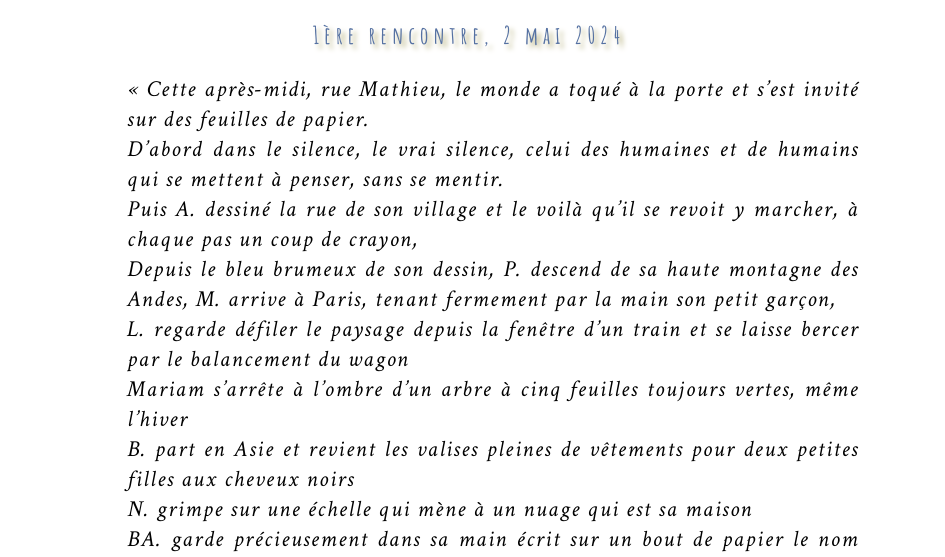
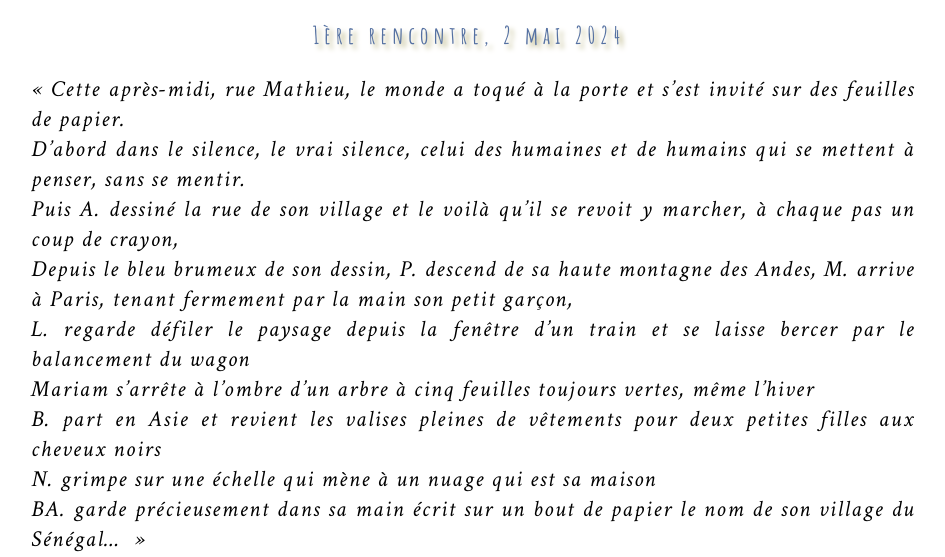
Before and after one commit to leshnik/revertouthaut, a Jekyll site: the page built from empreintes-sur-le-chemin.md, in a window 1280 px wide. Shown: the part 3223-3780 px from the top of the page, without its empty margins (171-1116 px from the left). Built offline with Jekyll 4.4.1, drawn with Linux system fonts in a browser that asks for light colours; grey boxes are pictures that could not be loaded.

Commit message:
brins,celles,empreintes change margin-left,right

```diff
--- a/empreintes-sur-le-chemin.md
+++ b/empreintes-sur-le-chemin.md
@@ -48,7 +48,7 @@
 </div>
 
 <h5>1ère rencontre, 2 mai 2024</h5>
-<p style="margin-left:8rem; margin-right:5rem; margin-top:-1rem;">
+<p style="margin-left:2rem; margin-right:1.5rem; margin-top:-1rem;">
 <cite style="line-height: 1.5rem; letter-spacing:.1rem">
 «&nbsp;Cette après-midi, rue Mathieu, le monde a toqué à la porte et s’est invité sur des feuilles de papier.<br>
 D’abord dans le silence, le vrai silence, celui des humaines et de humains qui se mettent à penser, sans se mentir.<br>
@@ -65,7 +65,7 @@
   <img src="https://res.cloudinary.com/dnxcesebo/image/upload/v1736092413/de-colombia_q2qpyy.jpg">
 </div>
 <h5>2ème rencontre, 16 mai 2024</h5>
-<p style="margin-left:8rem; margin-right:5rem; margin-top:-1rem;">
+<p style="margin-left:2rem; margin-right:1.5rem; margin-top:-1rem;">
 <cite style="line-height: 1.5rem; letter-spacing:.1rem;">
 «&nbsp;Tahia montre sur la carte du monde d’où elle vient, c’est tout là bas, près du Pacifique, au centre du Chili. Aujourd’hui, elle est venue portant la Terre sous forme d’argile blanche un peu collante et en donne un bout à chacune et chacun. Chacun a droit à un morceau de terre, à son territoire à imaginer.<br>
 Alors les mains commencent à travailler, à inventer et très très vite, des mondes, des formes et des jardins apparaissent.<br>
@@ -80,7 +80,7 @@
   <img src="https://res.cloudinary.com/dnxcesebo/image/upload/v1736092540/scott-drawing_pjjure.jpg">
 </div>
 <h5>4ème rencontre, 13 juin 2024</h5>
-<p style="margin-left:8rem; margin-right:5rem; margin-top:-1rem;">
+<p style="margin-left:2rem; margin-right:1.5rem; margin-top:-1rem;">
 <cite style="line-height: 1.5rem; letter-spacing:.1rem;">
 « C. modèle un visage, d’abord un qui ressemble à celui d’un masque fang, visage très allongé, puis le visage se transforme et devient celui d’un vieil homme, gardien d’un village dans lequel C. a imaginé une tente pour recevoir du monde, un panier de pains, et une planche pour écraser les grains. Elle grave aussi sur une plaque d’argile ces mots : never let go. Il ne faut jamais abandonner. A la fin de la séance, je parle avec elle, elle a les larmes aux yeux, je la sens bien découragée. Elle me dit qu’être venue ici, lui a fait du bien. Never let go et long est le chemin.
 
@@ -96,7 +96,7 @@
 </div>
 
 <h5>6ème rencontre, 11 juillet 2024</h5>
-<p style="margin-left:8rem; margin-right:5rem; margin-top:-1rem;">
+<p style="margin-left:2rem; margin-right:1.5rem; margin-top:-1rem;">
 <cite style="line-height: 1.5rem; letter-spacing:.1rem;">
 « «T. aujourd’hui est arrivée maquillée. On la voit faire avec l’argile, elle est très habile et modèle en petit miniature un jardin entouré de rosiers. C’est le sien, celui qu’elle a laissé et dont elle nous montre des photos que sa famille lui a envoyées. C’est un jardin de roses. Comment arriver à quitter un tel endroit ?  Comment en supporter la perte ? je me demande. T. sourit souvent. A la fin de la séance, je lis un poème de Prévert, qui s’appelle Le Bouquet. Et puis elle se met à lire un poème en géorgien dont elle connaît les derniers vers par coeur. Elle aime aussi la poésie, voilà donc une alliée. »</cite></p>
 
@@ -105,7 +105,7 @@
 </div>
 
 <h5>10ème séance, 19 septembre</h5>
-<p style="margin-left:8rem; margin-right:5rem; margin-top:-1rem;">
+<p style="margin-left:2rem; margin-right:1.5rem; margin-top:-1rem;">
 <cite style="line-height: 1.5rem; letter-spacing:.1rem;">
 « Laure explique et montre la consigne : marquer son prénom ou le prénom d’une personne aimée, en remplir une feuille, pouvoir le regarder des quatre côtés. Et peindre ce prénom, en faire un tableau.
 
@@ -115,7 +115,7 @@
   <img src="https://res.cloudinary.com/dnxcesebo/image/upload/v1736093047/plat-a%CC%80-tarte-pinceau_glntcz.jpg">
 </div>
 <h5>12ème séance, 17 octobre 2024</h5>
-<p style="margin-left:8rem; margin-right:5rem; margin-top:-1rem;">
+<p style="margin-left:2rem; margin-right:1.5rem; margin-top:-1rem;">
 <cite style="line-height: 1.5rem; letter-spacing:.1rem;">
 « Tout le monde est installé, tablier autour du cou.
 Consigne du jour : on va dessiner sur cette grande feuille la carte d’un monde imaginaire sans frontières. D’abord, en étant debout, chacun trace en bleu et avec un gros pinceau une sorte de route et de fleuve qui parcourt toute la feuille. On se passe le pinceau comme dans une course de relais. Après ça, on se rassoit et chacun.e se met à dessiner son espace, autour de cette grande route bleu, un espace qui est à lui et elle.
@@ -126,7 +126,7 @@
 </div>
 
 <h5>15ème séance, 31 octobre 2024</h5>
-<p style="margin-left:8rem; margin-right:5rem; margin-top:-1rem;">
+<p style="margin-left:2rem; margin-right:1.5rem; margin-top:-1rem;">
 <cite style="line-height: 1.5rem; letter-spacing:.1rem;">
 « La salle devient une ruche, ça va, ça vient, ça circule, ça bosse finalement et ça rit. Ce travail de typographie, aura été le premier vrai travail collectif où des choses posées, écrites vont appeler des réponses :
 « je veux être libre » posé par A., appelle le Joy posé par B..
@@ -139,7 +139,7 @@
   <img src="https://res.cloudinary.com/dnxcesebo/image/upload/v1736093398/bare_feet_sofa_table_isgdwy.jpg">
 </div>
 <h5>18ème séance, 12 décembre 2024</h5>
-<p style="margin-left:8rem; margin-right:5rem; margin-top:-1rem;">
+<p style="margin-left:2rem; margin-right:1.5rem; margin-top:-1rem;">
 <cite style="line-height: 1.5rem; letter-spacing:.1rem;">
 « Côté fusain, il y a des choses à observer : L. dessine un visage avec l’aide de Marie qui lui enseigne la technique rassurante de la forme des visages. Puis une fois le visage fait, L. le recouvre entièrement de noir, il semble prendre plaisir à noircir la feuille de cette matière charbonneuse. Une fois le visage entièrement noirci, il lui ajoute quelques touches de sanguine et aussi une main posée sur le côté. Le visage n’est plus tout à fait un visage, c’est une énigme. L. se lance dans un deuxième dessin, selon le même procédé : du noir, des fentes pour les yeux et une main posée, dont on voit juste les contours. A la fin de son deuxième dessin, il rit.
 Puis il s’en va, avant les autres, il a tout donné, on dirait. »</cite></p>
```
Also changed, not shown: brins-d-histoires.md (+2 -2 lines), celles-qui-veillent.md (+7 -7 lines).
